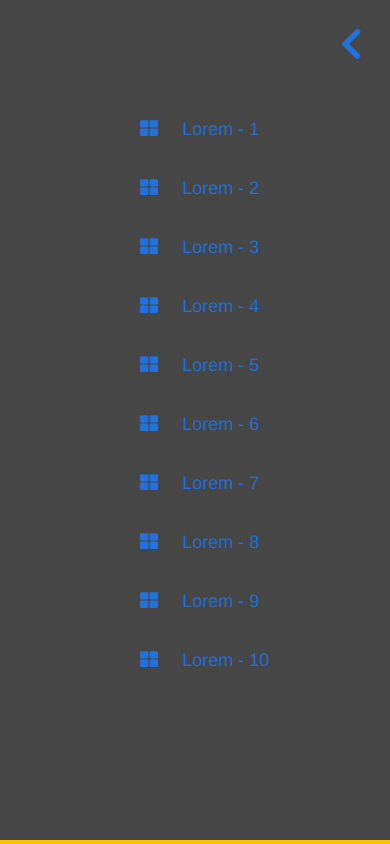
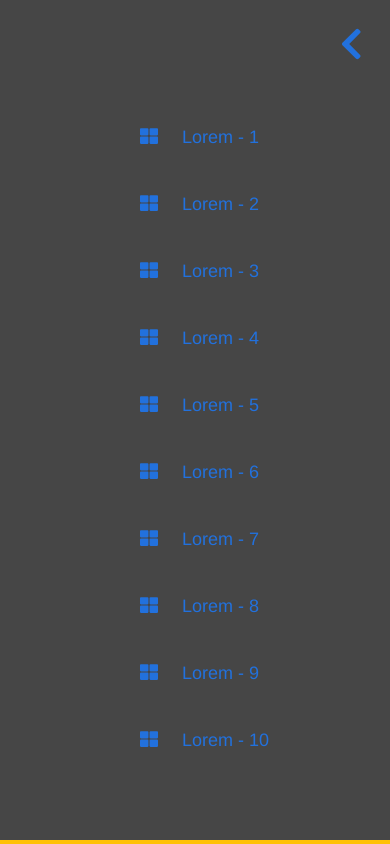
Before and after one commit to JanGoO-dev/insurance, a Vue app: page /#/dashboard in a window 390 px wide. Shown: the top 844 px of the page. Built offline with nearby package versions, Linux system fonts and the light colour scheme.

Commit message:
Bug Fixes

```diff
--- a/src/views/Dashboard.vue
+++ b/src/views/Dashboard.vue
@@ -13,7 +13,7 @@
         v-for="(sideLink, index) in 10"
         :key="index"
         :class="{ 'pl150': isSmall }"
-        class="btn btn-outline-primary round-right border-0 mr-5 my-3 text-left"
+        class="btn btn-outline-primary round-right border-0 mr-5 my-2 py-3 text-left"
         href="#"
       >
         <span class="ml-2 pr-4">
@@ -103,9 +103,27 @@ export default {
 
 #dashboard-wrap {
   display: grid;
-  grid-template-columns: repeat(auto-fill, minmax(200px, 1fr));
+  grid-template-columns: repeat(auto-fill, minmax(300px, 2fr));
   row-gap: 40px;
-  column-gap: 10px;
+  column-gap: 20px;
+}
+
+@media screen and (max-width: 1250px) {
+  #dashboard-wrap {
+    grid-template-columns: repeat(auto-fill, minmax(330px, 2fr));
+  }
+}
+
+@media screen and (max-width: 950px) {
+  #dashboard-wrap {
+    grid-template-columns: repeat(auto-fill, minmax(350px, 1fr));
+  }
+}
+
+@media screen and (max-width: 478px) {
+  #dashboard-wrap {
+    grid-template-columns: repeat(auto-fill, minmax(200px, 1fr));
+  }
 }
 
 #dashboard-wrap > div {
```
Also changed, not shown: 7 other files (tests, documents, lock files or other folders).
